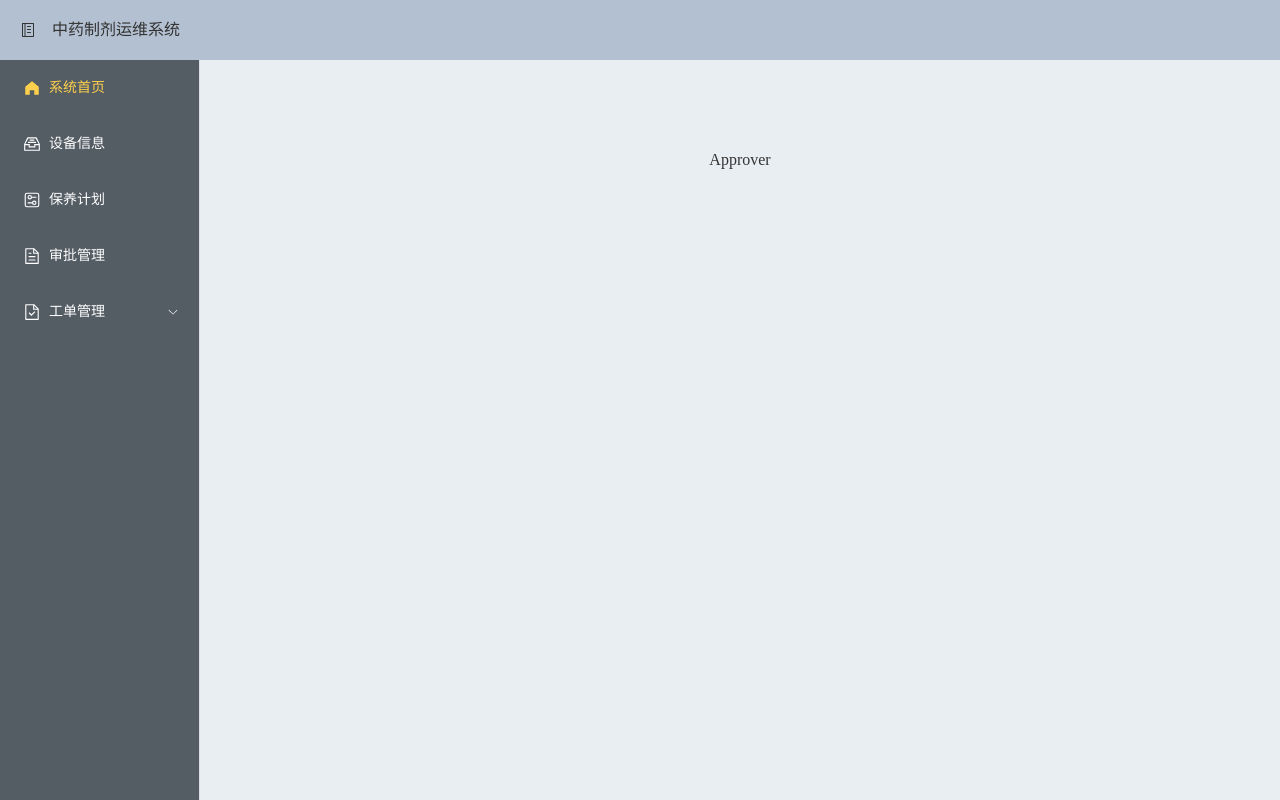
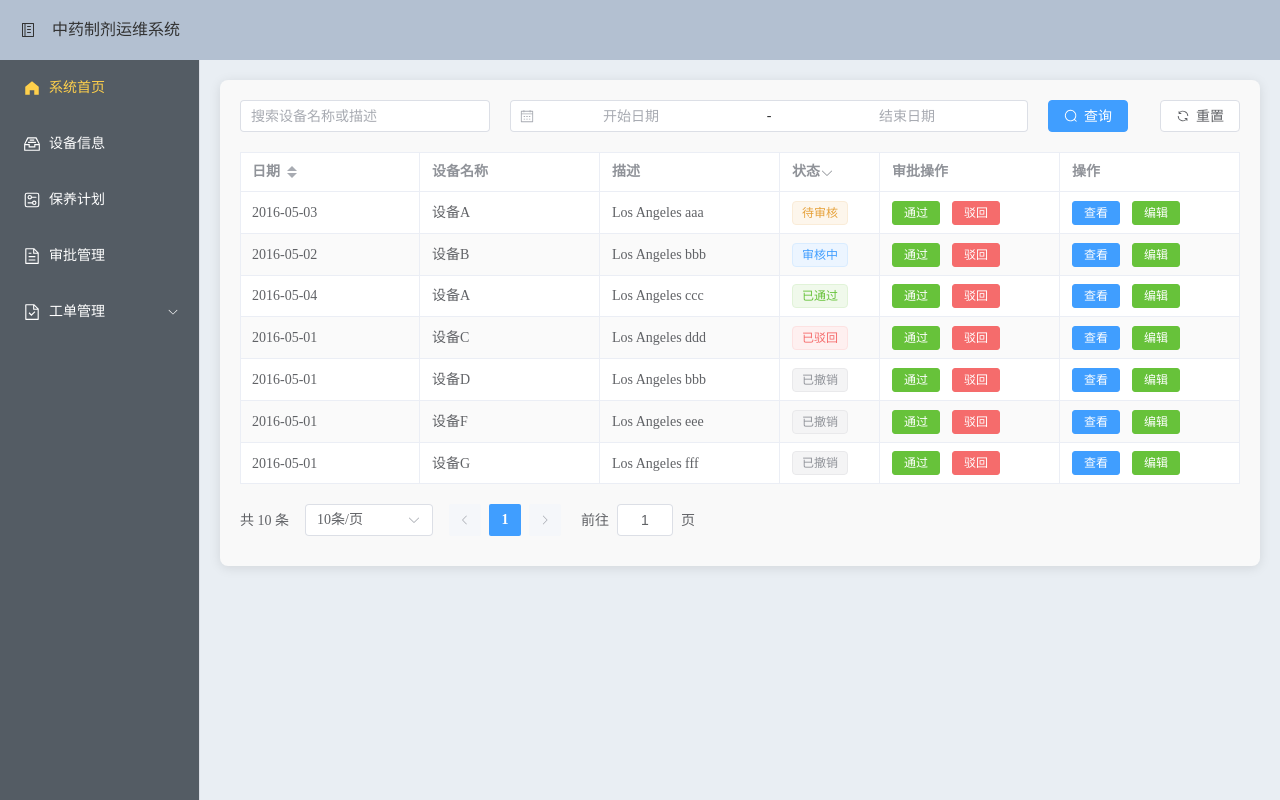
Before and after one commit to SlothClient/collaborativeRespo, a Vue app in the folder dmp_vue/: page /views/Approve in a window 1280 px wide. Built offline with nearby package versions, Linux system fonts and the light colour scheme.

Commit message:
审批页面

```diff
--- a/dmp_vue/src/router/index.js
+++ b/dmp_vue/src/router/index.js
@@ -5,7 +5,7 @@ import Home from '@/views/Home.vue'
 import Maintenance from '@/views/maintenancePlan/index.vue'
 import WorkHours from '@/views/WorkHours.vue'
 import WorkOrder from '@/views/WorkOrder.vue'
-import Approve from '@/views/Approve.vue'
+import Approve from '@/views/approval/index.vue'
 const router = createRouter({
   history: createWebHistory(import.meta.env.BASE_URL),
   routes: [
--- a/dmp_vue/src/views/Approve.vue
+++ /dev/null
@@ -1,5 +0,0 @@
-<template>
-    <div>
-        Approver
-    </div>
-</template>
--- /dev/null
+++ b/dmp_vue/src/views/approval/index.vue
@@ -0,0 +1,249 @@
+<template>
+  <div class="container">
+    <!-- 搜索框和日期选择器 -->
+    <div class="filters">
+      <el-input
+          v-model="searchQuery"
+          placeholder="搜索设备名称或描述"
+          clearable
+          class="search-input"
+      />
+      <el-date-picker
+          v-model="dateRange"
+          type="daterange"
+          start-placeholder="开始日期"
+          end-placeholder="结束日期"
+          size="default"
+          class="date-picker"
+          @change="handleDateChange"
+          clearable
+      />
+      <el-button type="primary"  icon="Search" @click="searchApproval">查询</el-button>
+      <el-button  icon="Refresh" @click="resetSearch">重置</el-button>
+    </div>
+
+    <!-- 表格 -->
+    <el-table
+        ref="tableRef"
+        :data="filteredData"
+        stripe
+        border
+        style="width: 100%"
+        class="device-table"
+    >
+      <el-table-column prop="date" label="日期" sortable width="180"/>
+      <el-table-column prop="deviceName" label="设备名称" width="180"/>
+      <el-table-column prop="description" label="描述" :formatter="formatter"/>
+      <el-table-column
+          prop="status"
+          label="状态"
+          width="100"
+          :filters="statusFilter"
+          :filter-method="filterTag"
+          filter-placement="bottom-end"
+      >
+        <template #default="scope">
+          <el-tag
+              :type="getStatusTagType(scope.row.status)"
+              disable-transitions
+          >
+            {{ scope.row.status }}
+          </el-tag>
+        </template>
+      </el-table-column>
+
+      <!-- 审批操作列 -->
+      <el-table-column label="审批操作" width="180">
+        <template #default="scope">
+          <el-button @click="approve(scope.row)" type="success" size="small">
+            通过
+          </el-button>
+          <el-button @click="reject(scope.row)" type="danger" size="small">
+            驳回
+          </el-button>
+        </template>
+      </el-table-column>
+
+      <!-- 操作列 -->
+      <el-table-column label="操作" width="180">
+        <template #default="scope">
+          <el-button @click="viewDetails(scope.row)" type="primary" size="small">
+            查看
+          </el-button>
+          <el-button @click="editItem(scope.row)" type="success" size="small">
+            编辑
+          </el-button>
+        </template>
+      </el-table-column>
+    </el-table>
+    <!-- 分页控件 -->
+    <div style="margin: 10px 0">
+      <el-pagination
+          :background="true"
+          v-model:current-page="currentPage"
+          v-model:page-size="pageSize"
+          :page-sizes="[1, 10, 20, 100]"
+          large
+          :disabled="false"
+          layout="total, sizes, prev, pager, next, jumper"
+          :total="total"
+          @size-change="handleSizeChange"
+          @current-change="handleCurrentChange"
+      />
+    </div>
+  </div>
+
+</template>
+
+<script setup>
+import {ref, computed} from 'vue';
+
+// 表格数据
+const tableData = ref([
+  {date: '2016-05-03', deviceName: '设备A', description: 'Los Angeles aaa', status: '待审核'},
+  {date: '2016-05-02', deviceName: '设备B', description: 'Los Angeles bbb', status: '审核中'},
+  {date: '2016-05-04', deviceName: '设备A', description: 'Los Angeles ccc', status: '已通过'},
+  {date: '2016-05-01', deviceName: '设备C', description: 'Los Angeles ddd', status: '已驳回'},
+  {date: '2016-05-01', deviceName: '设备D', description: 'Los Angeles bbb', status: '已撤销'},
+  {date: '2016-05-01', deviceName: '设备F', description: 'Los Angeles eee', status: '已撤销'},
+  {date: '2016-05-01', deviceName: '设备G', description: 'Los Angeles fff', status: '已撤销'},
+]);
+
+const currentPage = ref(1); // 当前页面
+const pageSize = ref(10); // 页面大小
+const total = ref(10)
+const searchQuery = ref(''); // 搜索框
+const dateRange = ref([]); // 日期范围
+
+
+const statusFilter = ref([
+  {text: '待审核', value: '待审核'},
+  {text: '审核中', value: '审核中'},
+  {text: '已驳回', value: '已驳回'},
+  {text: '已撤销', value: '已撤销'}
+]);
+const searchApproval = ()=>{
+
+}
+const resetSearch = () =>{
+
+}
+
+
+// 过滤后的数据（根据搜索条件）
+const filteredData = computed(() => {
+  let filtered = tableData.value;
+
+  // 搜索过滤
+  if (searchQuery.value) {
+    const query = searchQuery.value.toLowerCase();
+    filtered = filtered.filter(item =>
+        item.deviceName.toLowerCase().includes(query) ||
+        item.description.toLowerCase().includes(query)
+    );
+  }
+
+  // 日期范围过滤
+  if (dateRange.value && dateRange.value.length === 2) {
+    const [startDate, endDate] = dateRange.value;
+    filtered = filtered.filter(item => {
+      const itemDate = new Date(item.date);
+      return itemDate >= startDate && itemDate <= endDate;
+    });
+  }
+
+  return filtered;
+});
+
+// 分页切换
+const handleCurrentChange = (page) => {
+  currentPage.value = page;
+};
+
+// 页面大小变化
+const handleSizeChange = (size) => {
+  pageSize.value = size;
+};
+
+// 格式化器
+const formatter = (row) => row.description;
+
+// 状态样式
+const getStatusTagType = (status) => {
+  switch (status) {
+    case '待审核':
+      return 'warning';
+    case '审核中':
+      return 'primary';
+    case '已通过':
+      return 'success';
+    case '已驳回':
+      return 'danger';
+    default:
+      return 'info';
+  }
+};
+
+// 过滤方法
+const filterTag = (value, row) => row.status === value;
+
+// 查看详情
+const viewDetails = (row) => {
+  console.log("查看详情：", row);
+  // 可以在此处展示详情弹窗
+};
+
+// 编辑设备
+const editItem = (row) => {
+  console.log("编辑设备：", row);
+  // 在此处打开编辑界面
+};
+
+// 审批通过
+const approve = (row) => {
+  row.status = '已通过';
+  console.log("已通过审批：", row);
+};
+
+// 审批驳回
+const reject = (row) => {
+  row.status = '已驳回';
+  console.log("已驳回审批：", row);
+};
+
+// 日期范围变化
+const handleDateChange = (dates) => {
+  dateRange.value = dates;
+};
+
+</script>
+
+<style scoped>
+.container {
+  padding: 20px;
+  background-color: #f9f9f9;
+  border-radius: 8px;
+  box-shadow: 0 2px 12px rgba(0, 0, 0, 0.1);
+  line-height: 10%;
+}
+
+.filters {
+  display: flex;
+  gap: 20px;
+  margin-bottom: 20px;
+}
+
+.search-input {
+  width: 250px;
+}
+
+.date-picker {
+  width: 250px;
+}
+
+.device-table {
+  margin-bottom: 20px;
+}
+
+
+</style>
--- a/dmp_vue/src/views/maintenancePlan/index.vue
+++ b/dmp_vue/src/views/maintenancePlan/index.vue
@@ -33,6 +33,8 @@
 
     <el-row class="add-button-row">
       <el-button type="primary" size="small" icon="Plus" class="add-btn">新增</el-button>
+      <el-button type="primary" size="small" icon="User" class="add-btn">分派人员</el-button>
+      <el-button type="primary" size="small" icon="Filter" class="add-btn">高级查询</el-button>
     </el-row>
 
     <!-- 卡片区域 -->
@@ -47,8 +49,8 @@
           <el-row :gutter="10">
             <el-col :span="20">
               <el-descriptions :column="2" size="small" class="description-box">
-                <el-descriptions-item label="计划名称">{{ item.planName }}</el-descriptions-item>
-                <el-descriptions-item label="计划编号">{{ item.planId }}</el-descriptions-item>
+                <el-descriptions-item label="计划名称" >{{ item.planName }}</el-descriptions-item>
+                <el-descriptions-item label="计划编号">{{ item.planId }}<el-tag size="small" type="success">{{ item.status }}</el-tag></el-descriptions-item>
                 <el-descriptions-item label="开始时间">{{ item.startTime }}</el-descriptions-item>
                 <el-descriptions-item label="结束时间">{{ item.endTime }}</el-descriptions-item>
                 <el-descriptions-item label="计划描述" :span="2">
@@ -68,21 +70,36 @@
 
           <!-- 创建和更新时间 -->
           <el-row class="info-row" :gutter="10">
-            <el-col :span="6">
+            <el-col :span="4">
               <span class="info-item"><label>创建时间：</label>{{ item.createTime }}</span>
             </el-col>
-            <el-col :span="6">
+            <el-col :span="4">
               <span class="info-item"><label>创建人：</label>{{ item.creator }}</span>
             </el-col>
-            <el-col :span="6">
+            <el-col :span="4">
               <span class="info-item"><label>更新时间：</label>{{ item.updateTime }}</span>
             </el-col>
-            <el-col :span="6">
+            <el-col :span="4">
               <span class="info-item"><label>更新人：</label>{{ item.updater }}</span>
             </el-col>
           </el-row>
         </div>
       </el-card>
+    </div>
+    <!--  分页-->
+    <div style="margin: 10px 0">
+      <el-pagination
+          :background="true"
+          v-model:current-page="currentPage"
+          v-model:page-size="pageSize"
+          :page-sizes="[1, 10, 20, 100]"
+          large
+          :disabled="false"
+          layout="total, sizes, prev, pager, next, jumper"
+          :total="total"
+          @size-change="handleSizeChange"
+          @current-change="handleCurrentChange"
+      />
     </div>
   </div>
 </template>
@@ -134,6 +151,27 @@ const data = ref([
   },
 ]);
 
+//当前页面
+const currentPage = ref(0)
+
+//总记录数
+const total = ref(10)
+
+//页面大小
+const pageSize = ref(10);
+
+//页面变化
+const handleCurrentChange = ()=>{
+
+}
+
+/**
+ * 页面大小变化
+ */
+const handleSizeChange = ()=>{
+
+}
+//搜索
 const searchPlans = () => {
   // 实现搜索逻辑
   console.log('搜索计划');
@@ -150,10 +188,9 @@ const resetFilters = () => {
 </script>
 
 <style scoped>
-
 .page-container {
   padding: 20px;
-  background-color: #f0f2f5;
+  background-color: white;
   line-height: 10%;
   overflow: hidden;
 }
@@ -162,9 +199,9 @@ const resetFilters = () => {
 .filter-container {
   padding: 15px;
   background-color: #ffffff;
-  margin-bottom: 20px;
+  margin-bottom: 0;
   border-radius: 8px;
-  box-shadow: 0 1px 3px rgba(0, 0, 0, 0.1);
+  //box-shadow: 0 1px 3px rgba(0, 0, 0, 0.1);
 }
 
 .filter-content {
@@ -172,6 +209,7 @@ const resetFilters = () => {
   align-items: center;
   flex-wrap: nowrap;
   gap: 15px;
+  margin-bottom: 0;
 }
 
 .status-filter {
@@ -213,6 +251,7 @@ const resetFilters = () => {
 /* 新增按钮样式 */
 .add-button-row {
   margin-bottom: 20px;
+  margin-left: 1%;
 }
 
 .add-btn {
@@ -223,16 +262,16 @@ const resetFilters = () => {
 .card-container {
   display: flex;
   flex-direction: column;
-  gap: 10px;
+  //gap: 10px;
   width: 100%;
 }
 /* 卡片样式 */
 .card {
   width: 100%;
-  border-radius: 8px;
+  //border-radius: 8px;
   overflow: hidden;
-  box-shadow: 0 1px 4px rgba(0, 0, 0, 0.1);
-  transition: box-shadow 0.3s ease;
+  box-shadow: 0 1px 1px rgba(0, 0, 0, 0.1);
+  //transition: box-shadow 0.3s ease;
 }
 
 .card:hover {
@@ -273,9 +312,13 @@ const resetFilters = () => {
 }
 
 .card-actions {
+  padding: 0;
   display: flex;
   justify-content: flex-end;
-  gap: 10px;
+  align-items: center; /* 垂直居中 */
+  height: 100%; /* 设置容器高度为 100% */
+  gap: 5px; /* 调整按钮之间的间距 */
+  margin: auto;
 }
 
 .action-link {
```
Also changed, not shown: dmp_vue/src/components/approval/detailDiag.vue (added, +11 -0 lines), dmp_vue/src/components/maintenancePlan/adddialog.vue (added, +11 -0 lines), dmp_vue/src/components/maintenancePlan/detailDialog.vue (added, +11 -0 lines), dmp_vue/src/components/maintenancePlan/editDialog.vue (added, +11 -0 lines), dmp_vue/src/components/maintenancePlan/moreOperateDialog.vue (added, +11 -0 lines).
